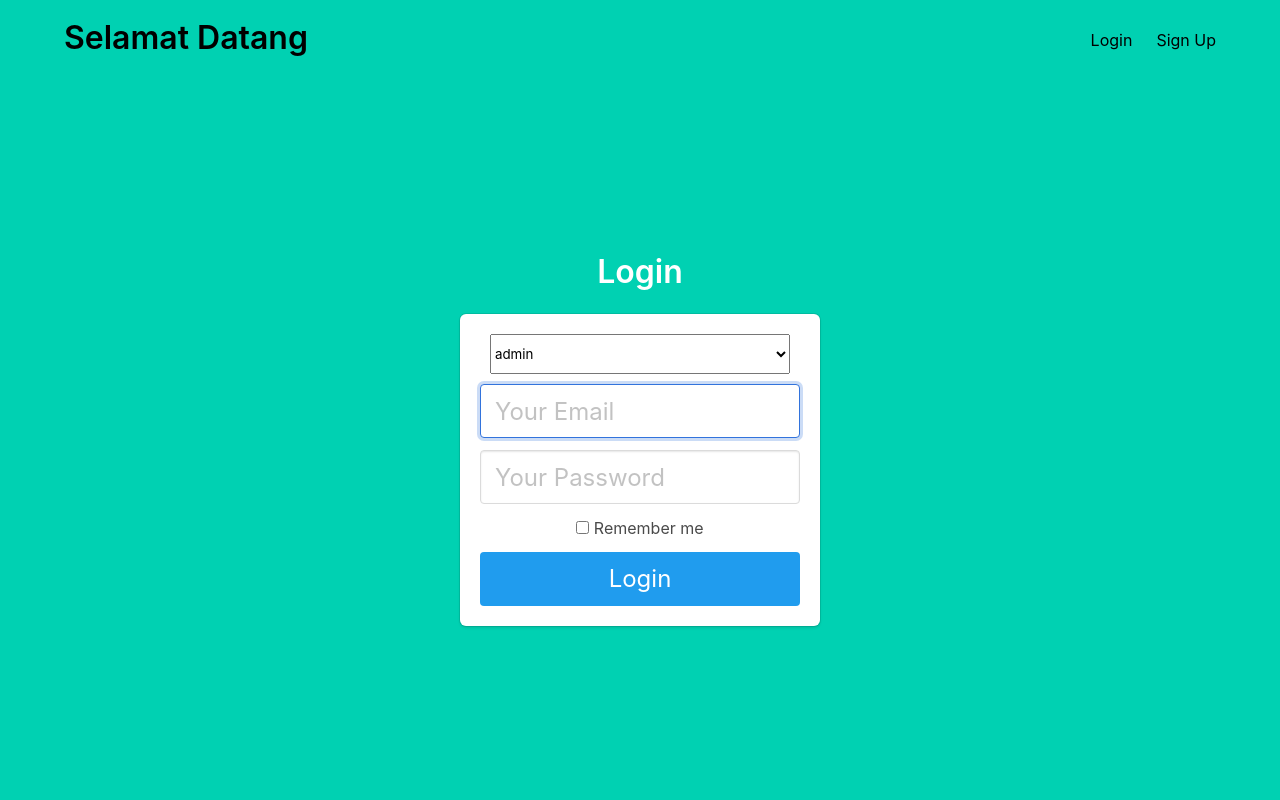
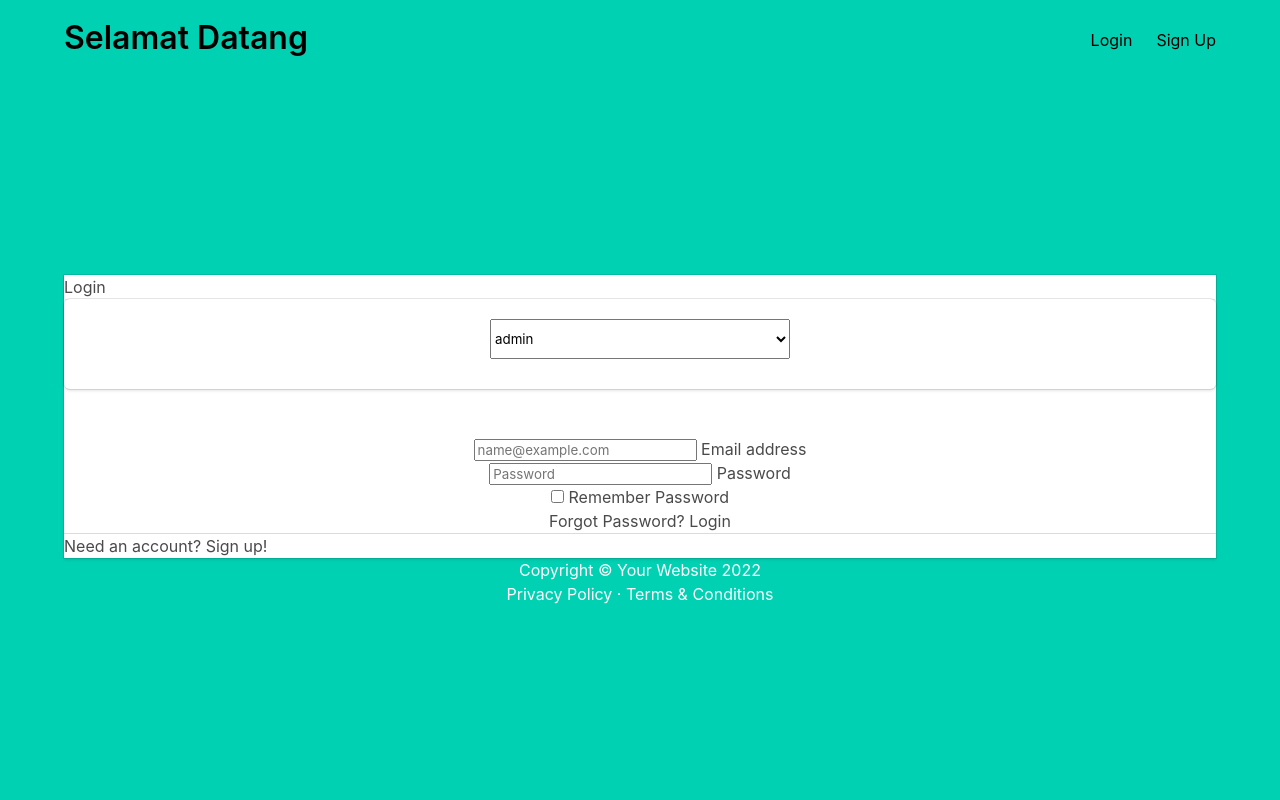
Before and after one commit to ilham212121/PeAbsenWeb, a Flask app: template application/template/login.html in a window 1280 px wide. Run offline with Flask 2, Linux system fonts and the light colour scheme; the template is opened without the code that fills it, so the values that code supplies are empty.

Commit message:
Update login.html

```diff
--- a/application/template/login.html
+++ b/application/template/login.html
@@ -1,8 +1,17 @@
 {% if not current_user.is_authenticated %}
 {% extends "base.html" %}
 {% block content %}
-<div class="column is-4 is-offset-4">
-    <h3 class="title">Login</h3>
+           <body class="bg-primary">
+        <div id="layoutAuthentication">
+            <div id="layoutAuthentication_content">
+                <main>
+                    <div class="container">
+                        <div class="row justify-content-center">
+                            <div class="col-lg-5">
+                                <div class="card shadow-lg border-0 rounded-lg mt-5">
+                                    <div class="card-header"><h3 class="text-center font-weight-light my-4">Login</h3></div>
+                                    <div class="card-body">
+        <form id="login_admin" action="/api/login/admin" method="POST">
             <div class="box">
     {% with messages = get_flashed_messages() %}
     {% if messages %}
@@ -15,69 +24,52 @@
     <option value="admin">admin</option>
     <option value="hrd">hrd</option>
     <option value="ka_ruang">kepala ruangan</option>
-    </select><br>
-            <form id="login_admin" action="/api/login/admin" method="POST">
-            <div class="field">
-                <div class="control">
-                    <input class="input is-large" type="email" name="email"id="email" placeholder="Your Email" autofocus="" required>
+        </select></div><br>
+                                            <div class="form-floating mb-3">
+                                                <input class="form-control" id="inputEmail" type="email" placeholder="name@example.com" />
+                                                <label for="inputEmail">Email address</label>
+                                            </div>
+                                            <div class="form-floating mb-3">
+                                                <input class="form-control" id="inputPassword" type="password" placeholder="Password" />
+                                                <label for="inputPassword">Password</label>
+                                            </div>
+                                            <div class="form-check mb-3">
+                                                <input class="form-check-input" id="inputRememberPassword" type="checkbox" value="" />
+                                                <label class="form-check-label" for="inputRememberPassword">Remember Password</label>
+                                            </div>
+                                            <div class="d-flex align-items-center justify-content-between mt-4 mb-0">
+                                                <a class="small" href="password.html">Forgot Password?</a>
+                                                <a class="btn btn-primary" href="index.html">Login</a>
+                                            </div>
+                                        </form>
+    </div>
+                                    <div class="card-footer text-center py-3">
+                                        <div class="small"><a href="register.html">Need an account? Sign up!</a></div>
                                     </div>
                                 </div>
-
-            <div class="field">
-                <div class="control">
-                    <input class="input is-large" type="password" name="password"id="password" placeholder="Your Password" required>
                             </div>
                         </div>
-            <div class="field">
-                <label class="checkbox">
-                    <input type="checkbox">
-                    Remember me
-                </label>
                     </div>
-            <button id="btnSubmit" onclick="" class="button is-block is-info is-large is-fullwidth">Login</button>
-        </form>
-        <form id="login_hrd" action="/api/login/hrd" method="GET" style="display: none ;">
-            <div class="field">
-                <div class="control">
-                    <input class="input is-large" type="text" name="nip"id="nip" placeholder="Your NIP" autofocus="" required>
+                </main>
+            </div>
+            <div id="layoutAuthentication_footer">
+                <footer class="py-4 bg-light mt-auto">
+                    <div class="container-fluid px-4">
+                        <div class="d-flex align-items-center justify-content-between small">
+                            <div class="text-muted">Copyright &copy; Your Website 2022</div>
+                            <div>
+                                <a href="#">Privacy Policy</a>
+                                &middot;
+                                <a href="#">Terms &amp; Conditions</a>
                             </div>
                         </div>
-
-            <div class="field">
-                <div class="control">
-                    <input class="input is-large" type="password" name="password"id="password" placeholder="Your Password" required>
+                    </div>
+                </footer>
             </div>
         </div>
-            <div class="field">
-                <label class="checkbox">
-                    <input type="checkbox">
-                    Remember me
-                </label>
-            </div>
-            <button id="btnSubmit" onclick="" class="button is-block is-info is-large is-fullwidth">Login</button>
-        </form>
-        <form id="login_ka_ruang" action="/api/login/ka_ruang" method="GET" style="display: none ;">
-            <div class="field">
-                <div class="control">
-                    <input class="input is-large" type="text" name="nip"id="nip" placeholder="Your NIP" autofocus="" required>
-                </div>
-            </div>
+        <script src="https://cdn.jsdelivr.net/npm/bootstrap@5.1.3/dist/js/bootstrap.bundle.min.js" crossorigin="anonymous"></script>
+        <script src="js/scripts.js"></script>
 
-            <div class="field">
-                <div class="control">
-                    <input class="input is-large" type="password" name="password"id="password" placeholder="Your Password" required>
-                </div>
-            </div>
-            <div class="field">
-                <label class="checkbox">
-                    <input type="checkbox">
-                    Remember me
-                </label>
-            </div>
-            <button id="btnSubmit" onclick="" class="button is-block is-info is-large is-fullwidth">Login</button>
-        </form>
-    </div>
-</div>
 <script src="https://code.jquery.com/jquery-3.3.1.min.js"></script>
 <script>
   function login(){
@@ -102,6 +94,7 @@
     }
   }
 </script>
+                  </body>
 {% endblock %}
 {% endif %}
 {% if current_user.is_authenticated %}
```
Lines whose indentation alone changed are shown as unchanged.
